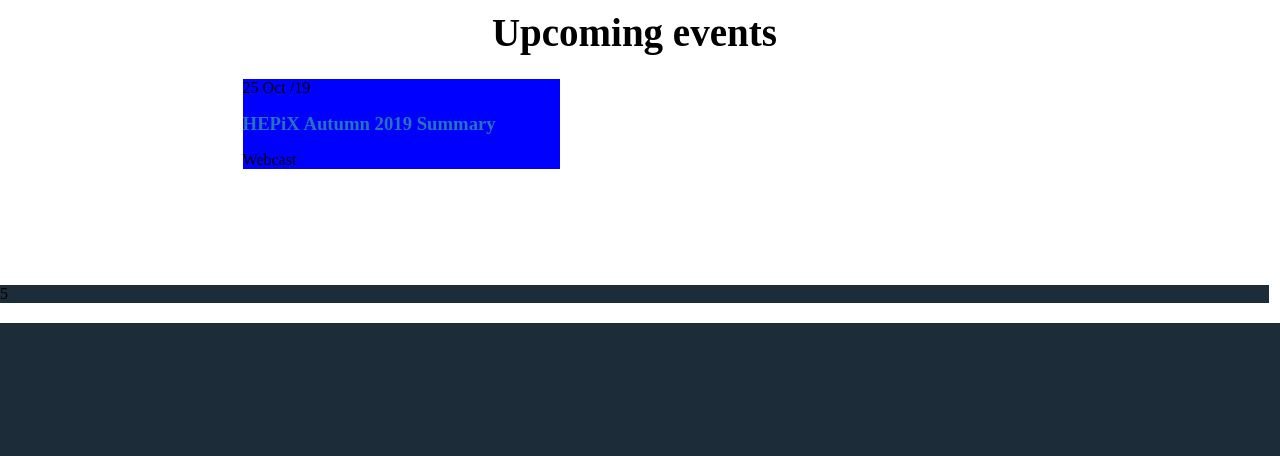
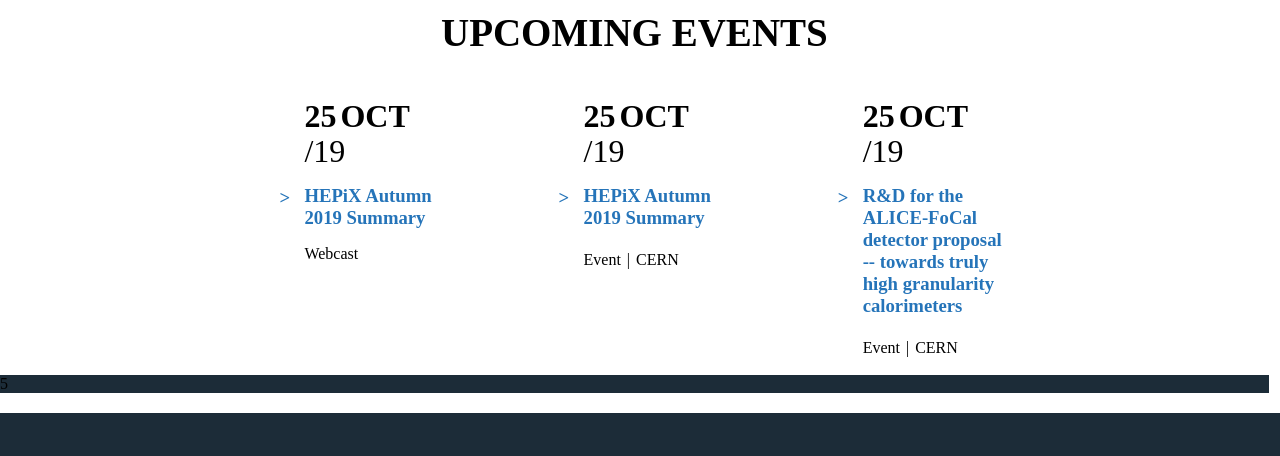
Before and after one commit to 300ms/grid-based-framework, a plain HTML site: page index.html in a window 1280 px wide. Shown: the part 2059-2515 px from the top of the page. Drawn offline with Linux system fonts and the light colour scheme.

Commit message:
Section-4 is almost finished

```diff
--- a/css/main.sass
+++ b/css/main.sass
@@ -10,6 +10,48 @@
     text-decoration: none
   span
     color: #ccc
+
+@mixin sub-anchor-after
+  transition: all 0.3s ease-in-out 0s
+  content: ">"
+  font-size: 16px
+  -moz-osx-font-smoothing: grayscale
+  -webkit-font-smoothing: antialiased
+  display: inline-block
+  vertical-align: bottom
+  position: absolute
+  top: 1px
+  right: 0
+  left: auto
+  line-height: 19px
+  width: 9px
+  text-indent: 16px
+
+@mixin anchor-before
+  content: ">"
+  -webkit-transition: all 0.6s ease-in-out 0s
+  -khtml-transition: all 0.6s ease-in-out 0s
+  -moz-transition: all 0.6s ease-in-out 0s
+  -ms-transition: all 0.6s ease-in-out 0s
+  -o-transition: all 0.6s ease-in-out 0s
+  transition: all 0.6s ease-in-out 0s
+  -moz-osx-font-smoothing: grayscale
+  -webkit-font-smoothing: antialiased
+  display: inline-block
+  vertical-align: bottom
+  position: absolute
+  top: -2px
+  left: -26px
+  right: auto
+  line-height: 25px
+  width: 12px
+
+@mixin li-after
+  content: "|"
+  display: inline-block
+  position: relative
+  right: -6px
+  top: -1px
 
 @mixin field
   transition: all 0.5s ease-out 0s
@@ -248,20 +290,7 @@ footer
         right: -5px
         left: auto
       &::after
-        transition: all 0.3s ease-in-out 0s
-        content: ">"
-        font-size: 16px
-        -moz-osx-font-smoothing: grayscale
-        -webkit-font-smoothing: antialiased
-        display: inline-block
-        vertical-align: bottom
-        position: absolute
-        top: 1px
-        right: 0
-        left: auto
-        line-height: 19px
-        width: 9px
-        text-indent: 16px
+        @include sub-anchor-after
 
 .layer-2
   display: flex
@@ -315,25 +344,8 @@ footer
       &:hover::before
         left: -21px
         right: auto
-
       &::before
-        content: ">"
-        -webkit-transition: all 0.6s ease-in-out 0s
-        -khtml-transition: all 0.6s ease-in-out 0s
-        -moz-transition: all 0.6s ease-in-out 0s
-        -ms-transition: all 0.6s ease-in-out 0s
-        -o-transition: all 0.6s ease-in-out 0s
-        transition: all 0.6s ease-in-out 0s
-        -moz-osx-font-smoothing: grayscale
-        -webkit-font-smoothing: antialiased
-        display: inline-block
-        vertical-align: bottom
-        position: absolute
-        top: -2px
-        left: -26px
-        right: auto
-        line-height: 25px
-        width: 12px
+        @include anchor-before
 
   ul
     list-style: none
@@ -346,11 +358,7 @@ footer
       font-weight: 200
       text-shadow: 1px 0px 1px black, 0px 1px 1px black, -1px 0px 1px black, 0px -1px 1px black, 0 0 1px black
       &::after
-        content: "|"
-        display: inline-block
-        position: relative
-        right: -6px
-        top: -1px
+        @include li-after
 
   .content
     &::after
@@ -383,6 +391,7 @@ footer
   font-weight: 600
   font-size: 39px
   margin-bottom: 20px
+  text-transform: uppercase
 
 .explore-img-1
   .layer-2
@@ -457,25 +466,76 @@ footer
   align-items: center
   overflow: hidden
   width: 100%
+  margin-bottom: 0
   h1
     color: black
   .window
     position: relative
     overflow: hidden
-    height: 200px
+    height: 300px
     padding: 0 80px
+    .sub-anchor
+      float: right
+      margin: 30px 0 0 0
+
+      a
+        display: block
+        text-decoration: none
+        position: relative
+        &:hover::after
+          right: 8px
+          left: auto
+        &::after
+          @include sub-anchor-after
+          text-indent: 0
+          right: 15px
     .all-content
-      position: absolute
+      position: relative
       transform: translate3d(0px, 0px, 0px)
       transition: all 0s ease 0s
       width: 2820px
       height: 200px
-      float: left
       .inside-part
-        margin: 4px
-        background-color: blue
+        margin: 4px 1.2%
+        padding: 20px 32px
+        min-height: 210px
+        ul
+          list-style: none
+          display: flex
+          align-items: center
+          li::after
+            @include li-after
+            right: 0
+            top: 0
+            margin: 6px
+          #content2
+            &::after
+              content: none
+        .date1, .date2
+          font-size: 32px
+          text-transform: uppercase
+          line-height: 35px
+          font-weight: 700
+        .date3
+          font-size: 32px
+          text-transform: uppercase
+          line-height: 35px
         .events-headers
            margin: 1rem 0
            a
              text-decoration: none
              color: #2574b9
+             position: relative
+             &:hover::before
+               left: 0
+             &::before
+                @include anchor-before
+                position: absolute
+                text-indent: -15px
+                top: 0
+                left: -10px
+
+.sub-anchor
+  a
+    color: #0855a0
+    font-weight: bold
--- a/index.html
+++ b/index.html
@@ -233,7 +233,7 @@
             </h1>
                 <div class="window grid_9">
                     <div class="all-content">
-                        <div class="inside-part grid_3">
+                        <div class="inside-part grid_2">
                             <div>
                                 <span class="date1">25</span>
                                 <span class="date2">Oct</span>
@@ -248,10 +248,48 @@
                             </div>
                             <div>Webcast</div>
                         </div>
-                        <div class="inside-part grid_3"></div>
-                        <div class="inside-part grid_3"></div>
+                        <div class="inside-part grid_2">
+                            <div>
+                                <span class="date1">25</span>
+                                <span class="date2">Oct</span>
+                                <span class="date3">/19</span>
+                            </div>
+                            <div class="events-headers">
+                                <h3>
+                                    <a href="https://home.cern/events/hepix-autumn-2019-summary">
+                                        HEPiX Autumn 2019 Summary
+                                    </a>
+                                </h3>
+                            </div>
+                            <ul>
+                                <li>Event</li>
+                                <li id="content2">CERN</li>
+                            </ul>
+                        </div>
+                        <div class="inside-part grid_2">
+                            <div>
+                                <span class="date1">25</span>
+                                <span class="date2">Oct</span>
+                                <span class="date3">/19</span>
+                            </div>
+                            <div class="events-headers">
+                                <h3>
+                                    <a href="https://home.cern/events/rd-alice-focal-detector-proposal-towards-truly-high-granularity-calorimeters">
+                                        R&D for the ALICE-FoCal detector proposal -- towards truly high granularity calorimeters
+                                    </a>
+                                </h3>
+                            </div>
+                            <ul>
+                                <li>Event</li>
+                                <li id="content2">CERN</li>
+                            </ul>
+                        </div>
+                    </div>
+                    <div class="sub-anchor grid_1">
+                        <a href="">View All Events</a>
                     </div>
                 </div>
+
         </section>
 
 
```
Also changed, not shown: css/main.css, 1 other file.
